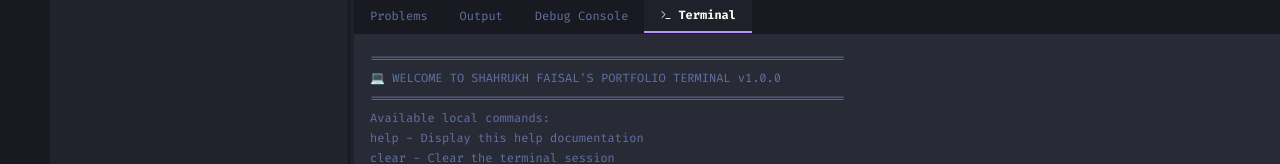
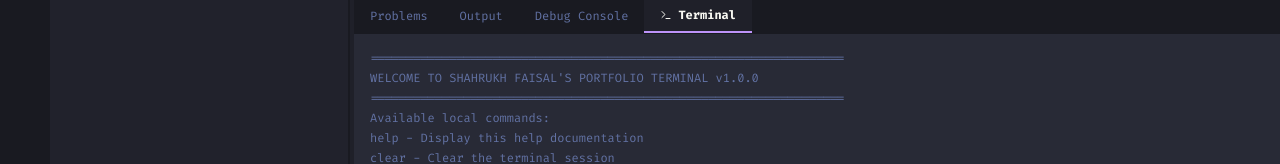
Before and after one commit to shahrukhfu/portfolio, a Next.js app in the folder frontend/: page / in a window 1280 px wide. Shown: the part 500-664 px from the top of the page. Built offline with nearby package versions, Linux system fonts and the light colour scheme.

Commit message:
Edited the terminal default text

```diff
--- a/frontend/src/components/TerminalPanel.tsx
+++ b/frontend/src/components/TerminalPanel.tsx
@@ -10,7 +10,7 @@ interface LogLine {
 
 const WELCOME_LINES = [
   "==================================================================",
-  "💻 WELCOME TO SHAHRUKH FAISAL'S PORTFOLIO TERMINAL v1.0.0",
+  "WELCOME TO SHAHRUKH FAISAL'S PORTFOLIO TERMINAL v1.0.0",
   "==================================================================",
   "Available local commands:",
   "  help  - Display this help documentation",
@@ -138,41 +138,37 @@ export default function TerminalPanel({ height }: TerminalPanelProps) {
         <div className="flex">
           <button
             onClick={() => setActiveTab('problems')}
-            className={`px-4 py-2 hover:text-text-normal cursor-pointer transition-colors ${
-              activeTab === 'problems'
+            className={`px-4 py-2 hover:text-text-normal cursor-pointer transition-colors ${activeTab === 'problems'
                 ? 'text-dracula-purple border-b-2 border-dracula-purple'
                 : 'text-text-muted'
-            }`}
+              }`}
           >
             Problems
           </button>
           <button
             onClick={() => setActiveTab('output')}
-            className={`px-4 py-2 hover:text-text-normal cursor-pointer transition-colors ${
-              activeTab === 'output'
+            className={`px-4 py-2 hover:text-text-normal cursor-pointer transition-colors ${activeTab === 'output'
                 ? 'text-dracula-purple border-b-2 border-dracula-purple'
                 : 'text-text-muted'
-            }`}
+              }`}
           >
             Output
           </button>
           <button
             onClick={() => setActiveTab('debug')}
-            className={`px-4 py-2 hover:text-text-normal cursor-pointer transition-colors ${
-              activeTab === 'debug'
+            className={`px-4 py-2 hover:text-text-normal cursor-pointer transition-colors ${activeTab === 'debug'
                 ? 'text-dracula-purple border-b-2 border-dracula-purple'
                 : 'text-text-muted'
-            }`}
+              }`}
           >
             Debug Console
           </button>
           <button
             onClick={() => setActiveTab('terminal')}
-            className={`px-4 py-2 hover:text-text-normal cursor-pointer transition-colors flex items-center gap-1.5 ${
-              activeTab === 'terminal'
+            className={`px-4 py-2 hover:text-text-normal cursor-pointer transition-colors flex items-center gap-1.5 ${activeTab === 'terminal'
                 ? 'text-text-normal border-b-2 border-dracula-purple bg-editor-bg/40 font-semibold'
                 : 'text-text-muted'
-            }`}
+              }`}
           >
             <Terminal size={12} />
             Terminal
@@ -231,9 +227,8 @@ export default function TerminalPanel({ height }: TerminalPanelProps) {
                 <span className="whitespace-pre truncate select-text">{inputValue}</span>
                 {/* Blinking Cursor Caret */}
                 <span
-                  className={`inline-block w-2 h-4 bg-dracula-purple ml-0.5 ${
-                    isFocused ? 'animate-caret' : 'opacity-30'
-                  }`}
+                  className={`inline-block w-2 h-4 bg-dracula-purple ml-0.5 ${isFocused ? 'animate-caret' : 'opacity-30'
+                    }`}
                 />
               </div>
             )}
```
